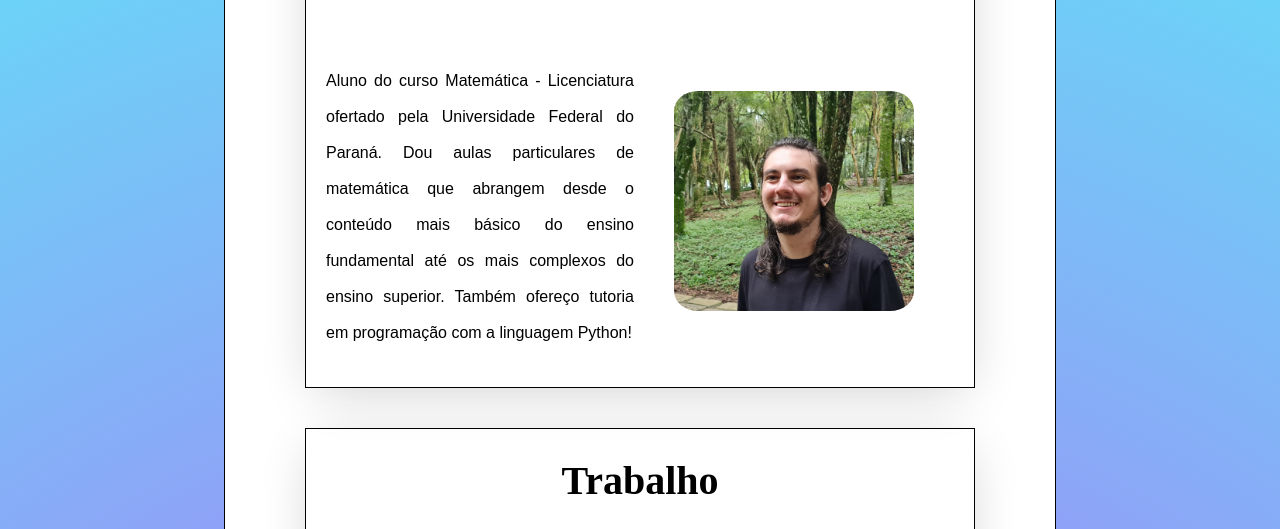
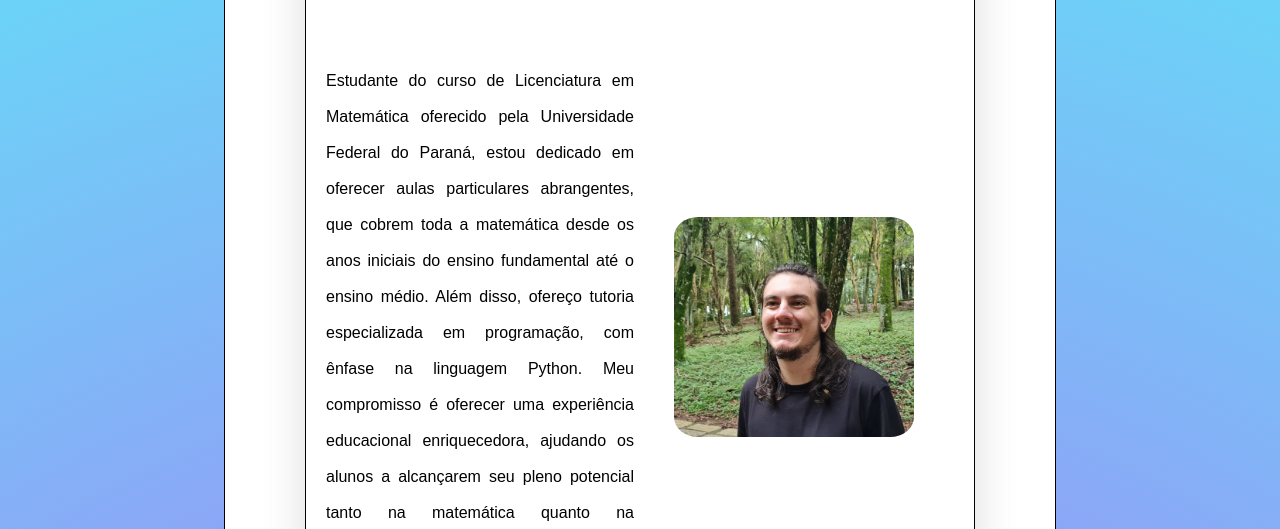
Before and after one commit to Yaszko/Profile, a plain HTML site: page index.html in a window 1280 px wide. Shown: the part 253-782 px from the top of the page. Drawn offline with Linux system fonts and the light colour scheme; a web font is replaced by a local one.

Commit message:
Text update

```diff
--- a/index.html
+++ b/index.html
@@ -26,11 +26,13 @@
         <h2>Quem sou eu?</h2>
         <div>
           <p class="justify">
-            Aluno do curso Matemática - Licenciatura ofertado pela Universidade
-            Federal do Paraná. Dou aulas particulares de matemática
-            que abrangem desde o conteúdo mais básico do ensino fundamental até
-            os mais complexos do ensino superior. Também ofereço tutoria em
-            programação com a linguagem Python!
+            Estudante do curso de Licenciatura em Matemática oferecido pela Universidade
+            Federal do Paraná, estou dedicado em oferecer aulas particulares abrangentes, que
+            cobrem toda a matemática desde os anos iniciais do ensino fundamental até o ensino
+            médio. Além disso, ofereço tutoria especializada em programação, com ênfase na linguagem
+            Python. Meu compromisso é oferecer uma experiência educacional enriquecedora, ajudando
+            os alunos a alcançarem seu pleno potencial tanto na matemática quanto na programação.
+            Junte-se a mim nessa jornada de aprendizado e descoberta!
           </p>
           <aside>
             <img src="./Images/Yanko.jpg" alt="Foto do Yanko" />
@@ -119,11 +121,7 @@
           </details>
           <details>
             <summary>E se eu quiser mudar de pacote durante o mês?</summary>
-            <p>Caso você escolha mudar para um pacote com menos aulas, você terá todas as aulas do mês referente ao pacote anterior e, no próximio mês, as aulas referente ao novo pacote.<p>
-
-            </p>
-              Caso você contrate um pacote com mais aulas, na semana seguinte você terá as aulas referente ao novo pacote e pagará o novo valor apenas no mês seguinte.
-            </p>
+            <p>Caso você decida contratar um novo pacote, você terá todas as aulas referentes ao pacote anterior até o fim do mês e, no próximo mês começaremos as atividades referentes ao novo pacote.<p>
           </details>
           <details>
             <summary>E o pagamento?</summary>
```
